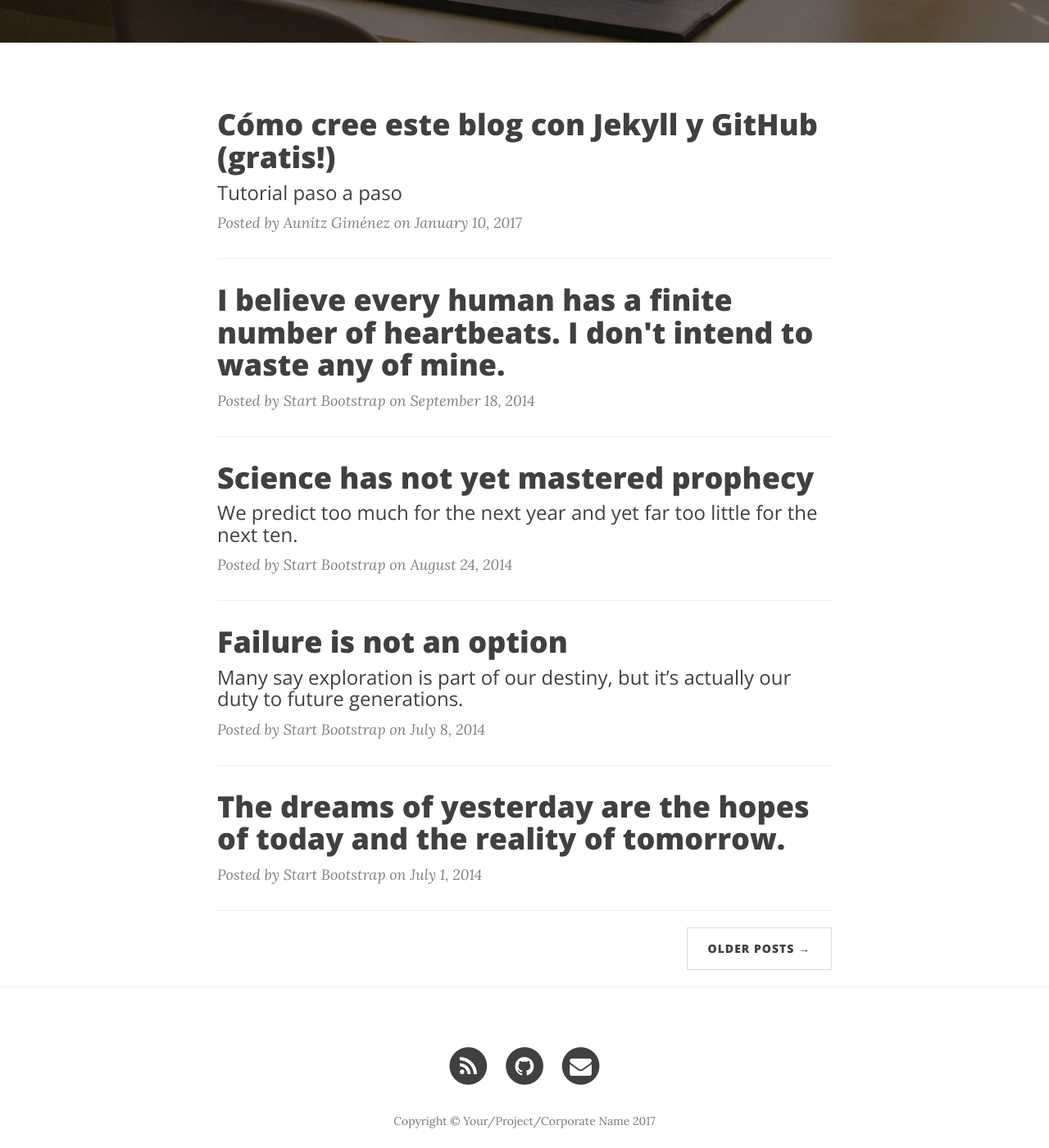
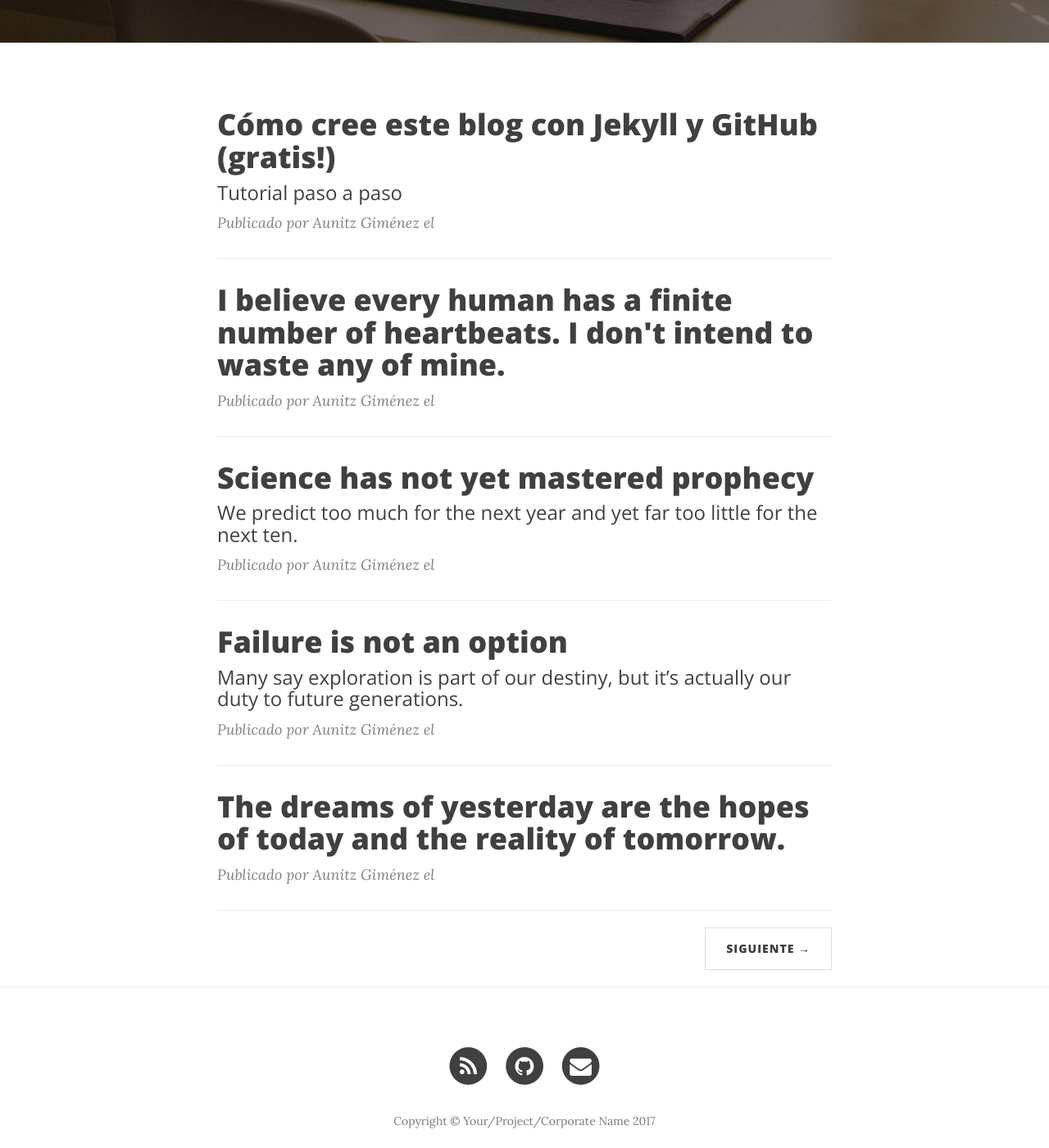
Before and after one commit to aunitz/beta, a Jekyll site: the page built from index.html, in a window 1280 px wide and 1400 px high, scrolled down 496 px. Shown: the whole window at 82% size. Built offline with Jekyll 4.4.1, drawn with Linux system fonts in a browser that asks for light colours; nearby versions of some CDN libraries; the list of posts is cut into pages by our own code.

Commit message:
CONTENIDO: traducciones

```diff
--- a/_layouts/post.html
+++ b/_layouts/post.html
@@ -12,7 +12,7 @@
                     {% if page.subtitle %}
                     <h2 class="subheading">{{ page.subtitle }}</h2>
                     {% endif %}
-                    <span class="meta">Publicado por {% if page.author %}{{ page.author }}{% else %}{{ site.title }}{% endif %} en   {% assign m = page.date | date: "%-m" %}
+                    <span class="meta">Publicado por {% if page.author %}{{ page.author }}{% else %}{{ site.title }}{% endif %} el {% assign m = page.date | date: "%-m" %}
   {{ page.date | date: "%-d" }}
   {% case m %}
     {% when '1' %}enero
--- a/index.html
+++ b/index.html
@@ -14,7 +14,23 @@
         </h3>
         {% endif %}
     </a>
-    <p class="post-meta">Posted by {% if post.author %}{{ post.author }}{% else %}{{ site.title }}{% endif %} on {{ post.date | date: "%B %-d, %Y" }}</p>
+    <p class="post-meta">Publicado por {% if page.author %}{{ page.author }}{% else %}{{ site.title }}{% endif %} el {% assign m = page.date | date: "%-m" %}
+  {{ page.date | date: "%-d" }}
+  {% case m %}
+    {% when '1' %}enero
+    {% when '2' %}febrero
+    {% when '3' %}marzo
+    {% when '4' %}abril
+    {% when '5' %}mayo
+    {% when '6' %}junio
+    {% when '7' %}julio
+    {% when '8' %}agosto
+    {% when '9' %}septiembre
+    {% when '10' %}octubre
+    {% when '11' %}noviembre
+    {% when '12' %}diciembre
+  {% endcase %}
+  {{ page.date | date: "%Y" }}</p>
 </div>
 <hr>
 {% endfor %}
@@ -24,12 +40,12 @@
 <ul class="pager">
     {% if paginator.previous_page %}
     <li class="previous">
-        <a href="{{ paginator.previous_page_path | prepend: site.baseurl | replace: '//', '/' }}">&larr; Newer Posts</a>
+        <a href="{{ paginator.previous_page_path | prepend: site.baseurl | replace: '//', '/' }}">&larr; Anterior</a>
     </li>
     {% endif %}
     {% if paginator.next_page %}
     <li class="next">
-        <a href="{{ paginator.next_page_path | prepend: site.baseurl | replace: '//', '/' }}">Older Posts &rarr;</a>
+        <a href="{{ paginator.next_page_path | prepend: site.baseurl | replace: '//', '/' }}">Siguiente &rarr;</a>
     </li>
     {% endif %}
 </ul>
```
